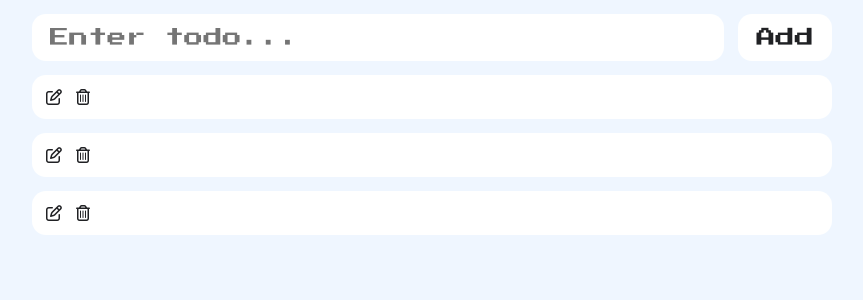
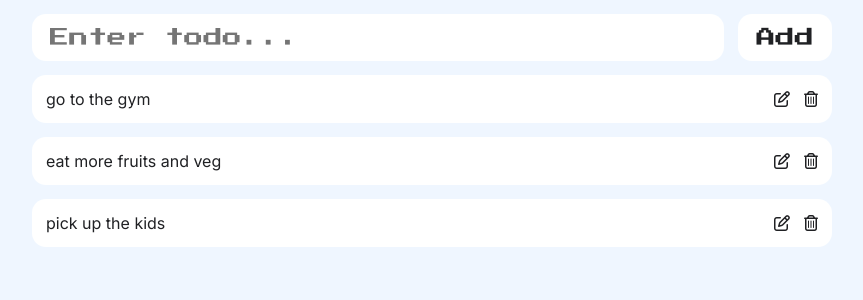
Before and after one commit to DBStirling/odin-react-app, a React (Vite) app: page / in a window 1280 px wide. Shown: the top 300 px of the page, without its empty margins (208-1071 px from the left). Built offline with nearby package versions, Linux system fonts and the light colour scheme.

Commit message:
made todos a stateful variable

```diff
--- a/src/App.jsx
+++ b/src/App.jsx
@@ -1,13 +1,20 @@
+import { useState } from "react"
 import TodoInput from "./components/TodoInput"
 import TodoList from "./components/TodoList"
 
 
-function App() {
+function App() {        // main react app runs this function as its called in the main.jsx
+
+  const [todos, setTodos] = useState([
+    'go to the gym',
+    'eat more fruits and veg',
+    'pick up the kids'
+  ])
 
   return (
     <>
       <TodoInput />
-      <TodoList />
+      <TodoList todos={todos} />
     </>
   )
 }
--- a/src/components/TodoCard.jsx
+++ b/src/components/TodoCard.jsx
@@ -1,8 +1,10 @@
 import React from 'react'
 
-export default function todoCard() {
+export default function todoCard(props) {
+  const { children } = props
   return (
     <li className='todoItem'>
+      {children}
       <div className='actionsContainer'>
         <i className="fa-regular fa-pen-to-square"></i>
         <i className="fa-regular fa-trash-can"></i>
--- a/src/components/TodoList.jsx
+++ b/src/components/TodoList.jsx
@@ -1,14 +1,9 @@
 import React from 'react'
 import TodoCard from './TodoCard'
 
-
-export default function TodoList() {
-
-  let todos = [
-    'go to the gym',
-    'eat more fruits and veg',
-    'pick up the kids'
-  ]
+// todoList receives the todos array as "props" and sort of initializes it with cost {todos} = props
+export default function TodoList(props) {
+  const {todos} = props
 
   return (
     <ul className='main'>
```
